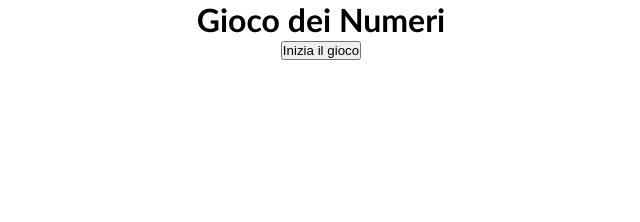
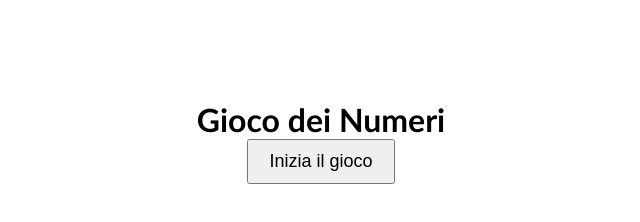
Before and after one commit to GianniMarkQuagliani/js-simon, a plain HTML site: page index.html in a window 1280 px wide. Shown: the whole page, without its empty margins (319-959 px from the left). Drawn offline with Linux system fonts and the light colour scheme.

Commit message:
[add] style on css

```diff
--- a/style.css
+++ b/style.css
@@ -1,10 +1,30 @@
+/* Reset */
 *{
     margin: 0;
     padding: 0;
     box-sizing: border-box;
 }
 
+/* Stile del corpo della pagina, impostando un tipo di font e l'allineamento del testo al centro. */
 body{
     font-family: 'Trebuchet MS', 'Lucida Sans Unicode', 'Lucida Grande', 'Lucida Sans', Arial, sans-serif;
     text-align: center;
 }
+
+/* Stile del contenitore principale che centra l'elemento sulla pagina con un margine di 100px dall'alto. */
+.container{
+    margin: 100px auto;
+}
+
+/* Stile per i pulsanti. */
+button{
+    padding: 10px 20px;
+    font-size: 18px;
+    cursor: pointer;
+}
+
+/* Stile per l'elemento con l'id "numbers". */
+#numbers{
+    font-size: 24px;
+    margin-top: 20px;
+}
```
